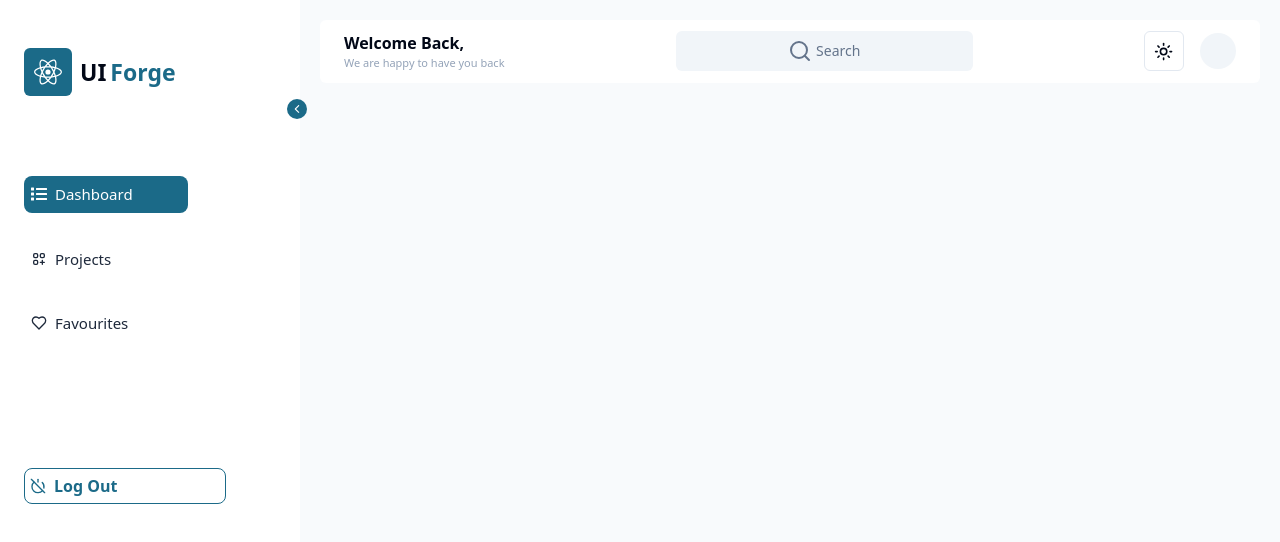
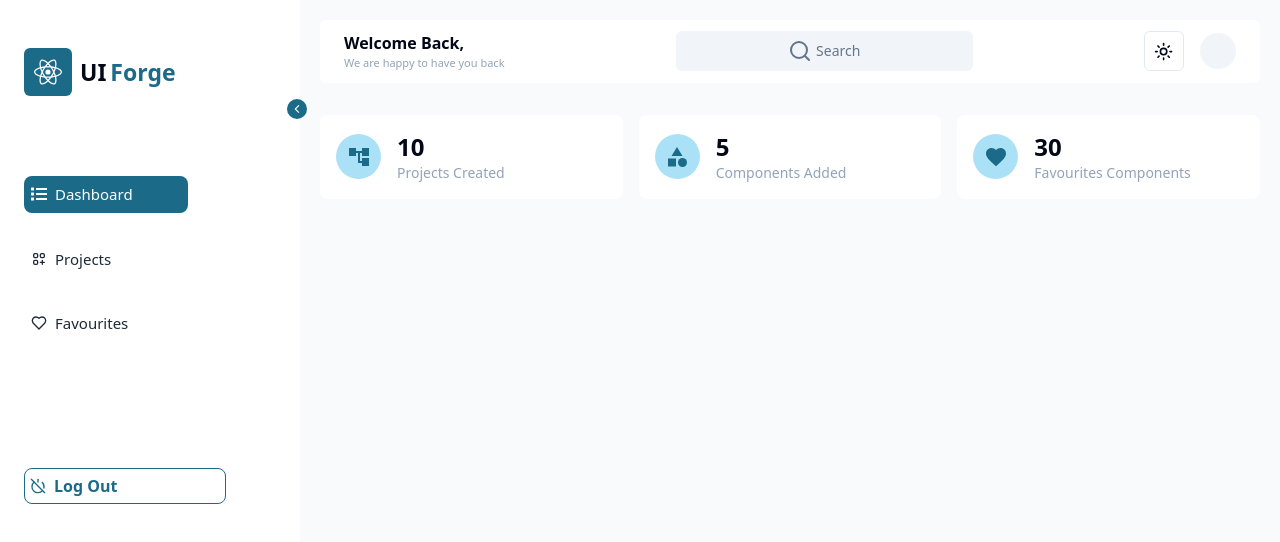
Before and after one commit to pythonnelson/uiforge, a Next.js app: page /dashboard in a window 1280 px wide. Shown: the top 542 px of the page. Built offline with nearby package versions, Linux system fonts and the light colour scheme; no server answers.

Commit message:
Implement card categories and stats

```diff
--- /dev/null
+++ b/components/CategoriesCard.tsx
@@ -0,0 +1,20 @@
+import React from "react";
+import { StatisticsCard } from "./StatsCard";
+
+const CategoriesCard = ({ singleCard }: { singleCard: StatisticsCard }) => {
+  return (
+    <div className="flex gap-4 items-center p-4 bg-white dark:bg-slate-950 rounded-lg">
+      <div className="w-[45px] h-[45px] bg-[#abe1f7] rounded-full flex items-center justify-center max-md:hidden">
+        {singleCard.icon}
+      </div>
+      <div className="flex flex-col">
+        <span className="font-bold text-2xl">{singleCard.count}</span>
+        <span className="text-sm font-light text-slate-400 max-sm:text-[11px]">
+          {singleCard.name}
+        </span>
+      </div>
+    </div>
+  );
+};
+
+export default CategoriesCard;
--- a/components/ContentArea.tsx
+++ b/components/ContentArea.tsx
@@ -4,6 +4,7 @@ import React from "react";
 import TopBar from "./TopBar";
 import { useAppContext } from "@/context/ContextApi";
 import Overlay from "./Overlay";
+import StatsCard from "./StatsCard";
 
 const ContentArea = () => {
   const {
@@ -11,12 +12,10 @@ const ContentArea = () => {
     isMobileViewObject: { isMobileView },
   } = useAppContext();
 
-  console.log("Mobile View", isMobileView);
-  console.log("Show Sidebar", showSideBar);
-
   return (
-    <div className="w-full bg-slate-50 h-screen p-5">
+    <div className="w-full bg-slate-50 dark:bg-slate-900 h-screen p-5">
       <TopBar />
+      <StatsCard />
       {isMobileView && showSideBar && <Overlay />}
     </div>
   );
--- a/components/SearchBar.tsx
+++ b/components/SearchBar.tsx
@@ -39,7 +39,7 @@ const SearchBar = () => {
     <div
       ref={searchBarRef}
       onClick={handleClickSearchBar}
-      className="bg-slate-100 dark:bg-slate-950 w-1/3 cursor-pointer hover:bg-slate-200 transition-all p-[8px] flex gap-1 justify-center items-center rounded-md"
+      className="bg-slate-100 dark:bg-slate-900 w-1/3 cursor-pointer hover:bg-slate-200 transition-all p-[8px] flex gap-1 justify-center items-center rounded-md"
     >
       {showSearchBar ? <InputSearchBar /> : <SearchIconAndText />}
     </div>
--- a/components/Sidebar.tsx
+++ b/components/Sidebar.tsx
@@ -64,7 +64,7 @@ const Sidebar = () => {
         openSideBar ? "w-[300px] p-6" : "w-[100px] p-4"
       } h-screen pt-12 z-50 transition-all duration-300 bg-white ${
         showSideBar ? "block" : "hidden"
-      } dark:bg-slate-900`}
+      } dark:bg-slate-950`}
     >
       <Arrow />
       <Logo />
--- /dev/null
+++ b/components/StatsCard.tsx
@@ -0,0 +1,52 @@
+"use client";
+
+import React, { useState } from "react";
+import AccountTreeIcon from "@mui/icons-material/AccountTree";
+import CategoryIcon from "@mui/icons-material/Category";
+import FavoriteIcon from "@mui/icons-material/Favorite";
+import CategoriesCard from "./CategoriesCard";
+
+export interface StatisticsCard {
+  id: number;
+  name: string;
+  icon: React.ReactNode;
+  count: number;
+}
+
+const StatsCard = () => {
+  const [statisticsCard, setStatisticsCard] = useState<StatisticsCard[]>([
+    {
+      id: 1,
+      name: "Projects Created",
+      icon: <AccountTreeIcon className="text-[#1b6a88]" />,
+      count: 10,
+    },
+    {
+      id: 2,
+      name: "Components Added",
+      icon: <CategoryIcon className="text-[#1b6a88]" />,
+      count: 5,
+    },
+    {
+      id: 3,
+      name: "Favourites Components",
+      icon: <FavoriteIcon className="text-[#1b6a88]" />,
+      count: 30,
+    },
+  ]);
+  return (
+    <div className="mt-8">
+      <div className="grid grid-cols-3 gap-4 rounded-lg mt-2">
+        {statisticsCard.map((card, index) => {
+          return (
+            <div key={index}>
+              <CategoriesCard singleCard={card} />
+            </div>
+          );
+        })}
+      </div>
+    </div>
+  );
+};
+
+export default StatsCard;
--- a/components/TopBar.tsx
+++ b/components/TopBar.tsx
@@ -6,7 +6,7 @@ import ProfileAccount from "./ProfileAccount";
 
 const TopBar = () => {
   return (
-    <div className="bg-white rounded-md dark:bg-slate-900 w-full p-[11px] px-6 flex justify-between items-center">
+    <div className="bg-white rounded-md dark:bg-slate-950 w-full p-[11px] px-6 flex justify-between items-center">
       <DashboardText />
       <SearchBar />
       <div className="flex gap-4 items-center">
--- a/package.json
+++ b/package.json
@@ -10,6 +10,10 @@
   },
   "dependencies": {
     "@clerk/nextjs": "^5.2.12",
+    "@emotion/react": "^11.13.0",
+    "@emotion/styled": "^11.13.0",
+    "@mui/icons-material": "^5.16.6",
+    "@mui/material": "^5.16.6",
     "@prisma/client": "^5.17.0",
     "@radix-ui/react-dropdown-menu": "^2.1.1",
     "@radix-ui/react-slot": "^1.1.0",
```
Also changed, not shown: 1 other file (tests, documents, lock files or other folders).
